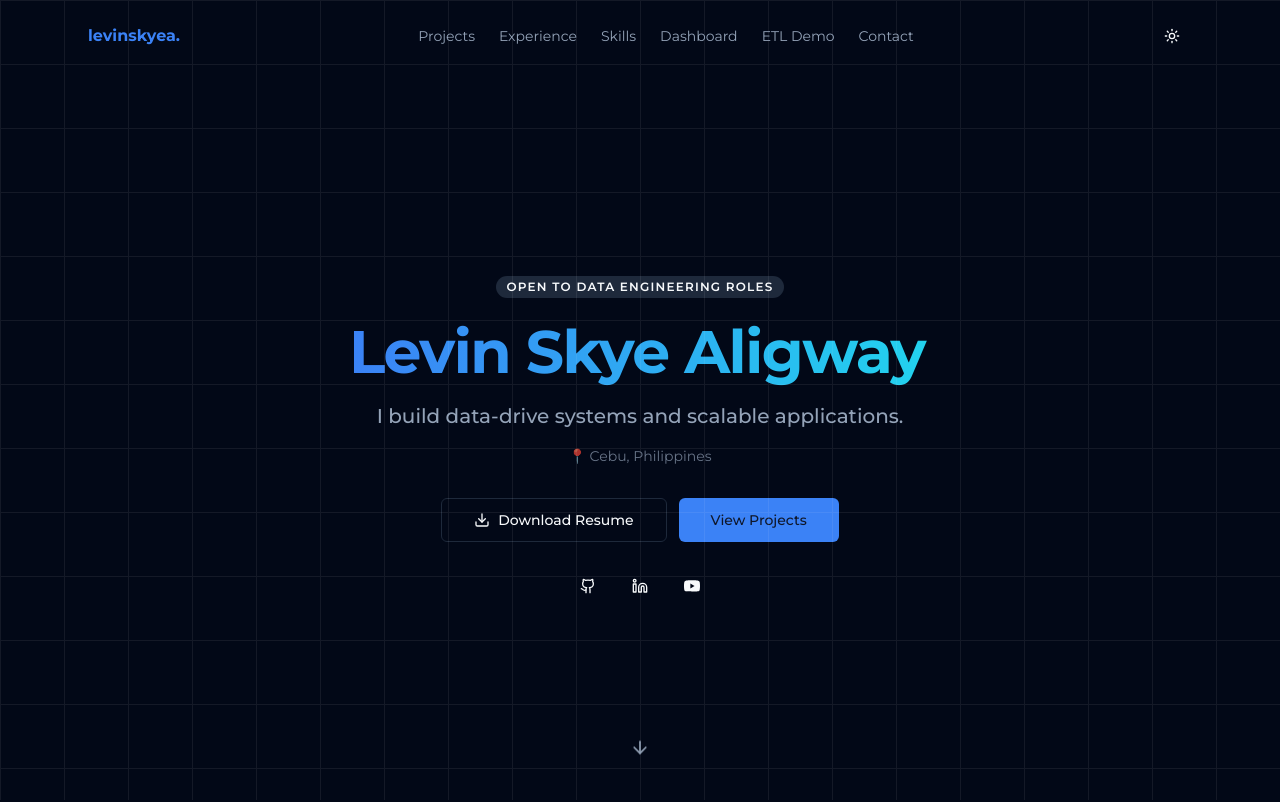
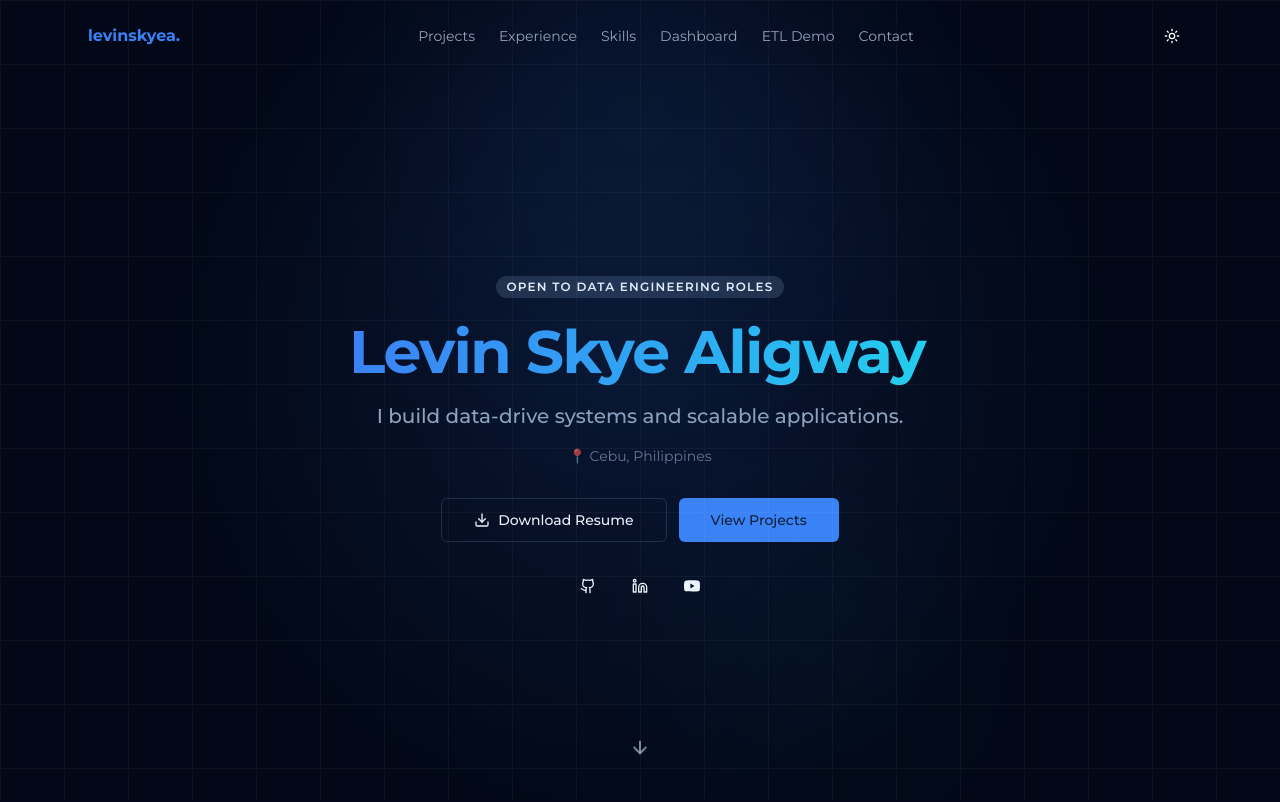
Before and after one commit to levinskyea/levin-data-engineer-portfolio, a Next.js app: page / in a window 1280 px wide. Shown: the top 802 px of the page. Built offline with nearby package versions, Linux system fonts and the light colour scheme.

Commit message:
Hero: reduce grid opacity, add blurred glow blobs and radial gradient behind text

```diff
--- a/src/components/hero.tsx
+++ b/src/components/hero.tsx
@@ -28,13 +28,33 @@ export function Hero() {
       id="hero"
       className="relative flex min-h-screen flex-col items-center justify-center px-6 pt-20 text-center"
     >
-      {/* Subtle grid background */}
+      {/* Grid background — reduced opacity */}
       <div
-        className="pointer-events-none absolute inset-0 opacity-[0.03] dark:opacity-[0.07]"
+        className="pointer-events-none absolute inset-0 opacity-[0.02] dark:opacity-[0.04]"
         style={{
           backgroundImage:
             "linear-gradient(to right, currentColor 1px, transparent 1px), linear-gradient(to bottom, currentColor 1px, transparent 1px)",
           backgroundSize: "64px 64px",
+        }}
+      />
+
+      {/* Blurred glow blobs */}
+      <div className="pointer-events-none absolute inset-0 overflow-hidden">
+        <div
+          className="absolute -top-32 left-1/2 h-[500px] w-[500px] -translate-x-1/2 rounded-full opacity-20 blur-[120px] dark:opacity-30"
+          style={{ background: "radial-gradient(circle, rgba(59,130,246,0.5), transparent 70%)" }}
+        />
+        <div
+          className="absolute bottom-0 right-1/4 h-[300px] w-[300px] rounded-full opacity-10 blur-[100px] dark:opacity-20"
+          style={{ background: "radial-gradient(circle, rgba(34,211,238,0.4), transparent 70%)" }}
+        />
+      </div>
+
+      {/* Radial gradient behind text */}
+      <div
+        className="pointer-events-none absolute inset-0"
+        style={{
+          background: "radial-gradient(circle at 50% 45%, rgba(59,130,246,0.12), transparent 60%)",
         }}
       />
 
```
